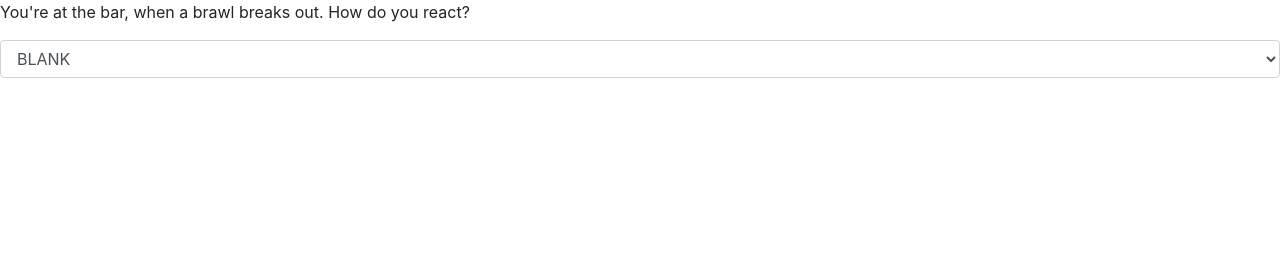
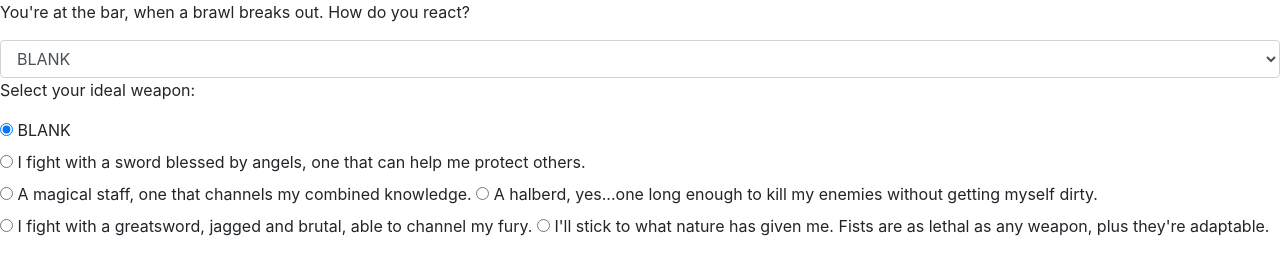
Before and after one commit to ikemanep1/Old_Project-4_mtg_test, a plain HTML site: page index.html in a window 1280 px wide. Drawn offline with Linux system fonts and the light colour scheme.

Commit message:
add second question

```diff
--- a/index.html
+++ b/index.html
@@ -18,6 +18,37 @@
         <option value="4">I join in the fighting for the thrill of it.</option>
         <option value="5">I use my instincts, and decide to avoid the fighting. The best way to win this fight is simply to not take part in it.</option>
       </select>
+      <div class="weapons">
+  <label>
+    <p>Select your ideal weapon:</p>
+    <input type="radio" name="blank" value="0" checked>
+    BLANK
+  </label>
+</div>
+<div class="radio">
+  <label>
+    <input type="radio" name="sword" value="1">
+    I fight with a sword blessed by angels, one that can help me protect others.
+  </label>
+</div>
+<div class="radio">
+  <label>
+    <input type="radio" name="staff" value="2">
+  A magical staff, one that channels my combined knowledge.
+  </label>
+  <label>
+    <input type="radio" name="halberd" value="3">
+  A halberd, yes...one long enough to kill my enemies without getting myself dirty.
+  </label>
+  <label>
+    <input type="radio" name="greatsword" value="4">
+  I fight with a greatsword, jagged and brutal, able to channel my fury.
+  </label>
+  <label>
+    <input type="radio" name="fists" value="5">
+    I'll stick to what nature has given me. Fists are as lethal as any weapon, plus they're adaptable.
+  </label>
+</div>
     </form>
   </body>
 </html>
```
